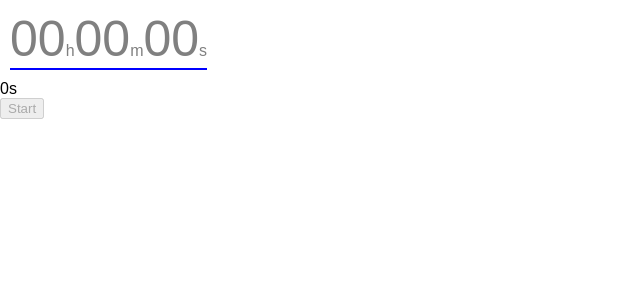
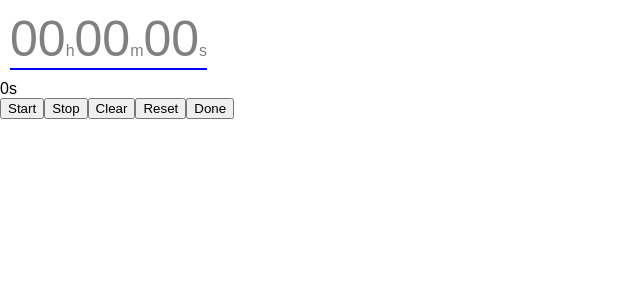
Before and after one commit to sequoian/timer, a React (Create React App) app: page / in a window 1280 px wide. Shown: the top 300 px of the page, without its empty margins (0-640 px from the left). Built offline with nearby package versions, Linux system fonts and the light colour scheme.

Commit message:
timer controls

```diff
--- a/src/App.js
+++ b/src/App.js
@@ -4,6 +4,7 @@ import 'moment-duration-format';
 //import './App.css';
 import TimerInput from './TimerInput'
 import TimerDisplay from './TimerDisplay'
+import TimerControls from './TimerControls'
 
 class App extends Component {
   constructor(props) {
@@ -15,11 +16,13 @@ class App extends Component {
       timeRemaining: moment.duration(0),
       intervalID: null,
     }
-    this.createTimer = this.createTimer.bind(this)
     this.startTimer = this.startTimer.bind(this)
     this.stopTimer = this.stopTimer.bind(this)
     this.tick = this.tick.bind(this)
     this.changeTimer = this.changeTimer.bind(this)
+    this.clearTimer = this.clearTimer.bind(this)
+    this.resetTimer = this.resetTimer.bind(this)
+    this.stopAlert = this.stopAlert.bind(this)
   }
 
   changeTimer(event) {
@@ -30,51 +33,6 @@ class App extends Component {
       timerInput: value,
       timeRemaining: this.stringToDuration(value)
     })
-  }
-
-  createTimer() {
-    const inputs = [
-      this.state.hours,
-      this.state.minutes,
-      this.state.seconds
-    ];
-
-    // parse inputs
-    const time = inputs.map((item) => {
-      if (item === '') {
-        return 0;
-      }
-      else {
-        // string to number.  enforce positive integer.
-        return Math.round(Math.abs(parseInt(item, 10)));
-      }
-    });
-
-    // make sure there is a non-zero input
-    if (!time.every(item => item === 0)) {
-      const duration = moment.duration({
-        hours: time[0],
-        minutes: time[1],
-        seconds: time[2]
-      });
-
-      this.setState({
-        timer: duration
-      })
-
-      this.startTimer();
-
-      // check user for notification permission
-      if (!this.state.notify) {
-        Notification.requestPermission().then((result) => {
-          if (result === 'granted') {
-            this.setState({
-              notify: true
-            });
-          }
-        });
-      }
-    }
   }
 
   startTimer() {
@@ -88,7 +46,7 @@ class App extends Component {
   }
 
   stopTimer() {
-    clearInterval(this.state.intervalID);
+    clearInterval(this.state.intervalID)
     this.setState({
       intervalID: null
     })
@@ -102,8 +60,37 @@ class App extends Component {
     })
     if (newTime.asMilliseconds() <= 0) {
       this.stopTimer()
-      //this.alert()
+      this.alert()
     }
+  }
+
+  alert() {
+    console.log('done!')
+  }
+
+  stopAlert() {
+    console.log('alert stopped')
+  }
+
+  clearTimer() {
+    clearInterval(this.state.intervalID)
+    this.setState({
+      timerInput: '',
+      intervalID: null,
+      endTime: null,
+      timeRemaining: moment.duration(0),
+    })
+  }
+
+  resetTimer() {
+    clearInterval(this.state.intervalID)
+    this.setState(prevState => {
+      return {
+        intervalID: null,
+        endTime: null,
+        timeRemaining: this.stringToDuration(prevState.timerInput)
+      }
+    })
   }
 
   stringToDuration(str) {
@@ -133,14 +120,16 @@ class App extends Component {
         <TimerDisplay
           duration={this.state.timeRemaining}
         />
-      <button
-        onClick={this.startTimer}
-        disabled={this.state.timeRemaining.asSeconds() <= 0}
-      >Start</button>
-
+        <TimerControls
+          start={this.startTimer}
+          stop={this.stopTimer}
+          clear={this.clearTimer}
+          reset={this.resetTimer}
+          endAlert={this.stopAlert}
+        />
       </div>
     )
   }
 }
 
-export default App;
+export default App
--- /dev/null
+++ b/src/TimerControls.js
@@ -0,0 +1,23 @@
+import React from 'react'
+
+const TimerControls = ({start, stop, clear, reset, endAlert}) => (
+  <div>
+    <button
+      onClick={start}
+    >Start</button>
+    <button
+      onClick={stop}
+    >Stop</button>
+    <button
+      onClick={clear}
+    >Clear</button>
+    <button
+      onClick={reset}
+    >Reset</button>
+    <button
+      onClick={endAlert}
+    >Done</button>
+  </div>
+)
+
+export default TimerControls
```
Lines whose indentation alone changed are shown as unchanged.
